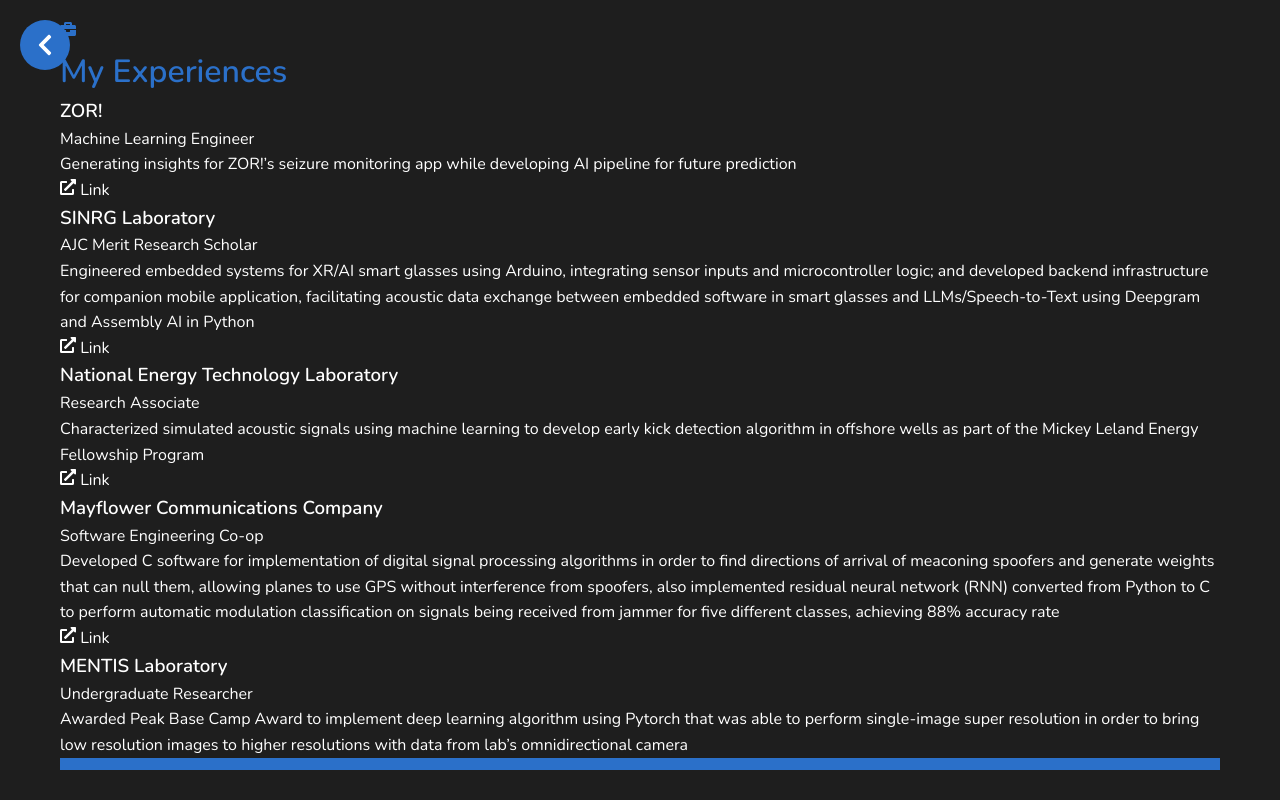
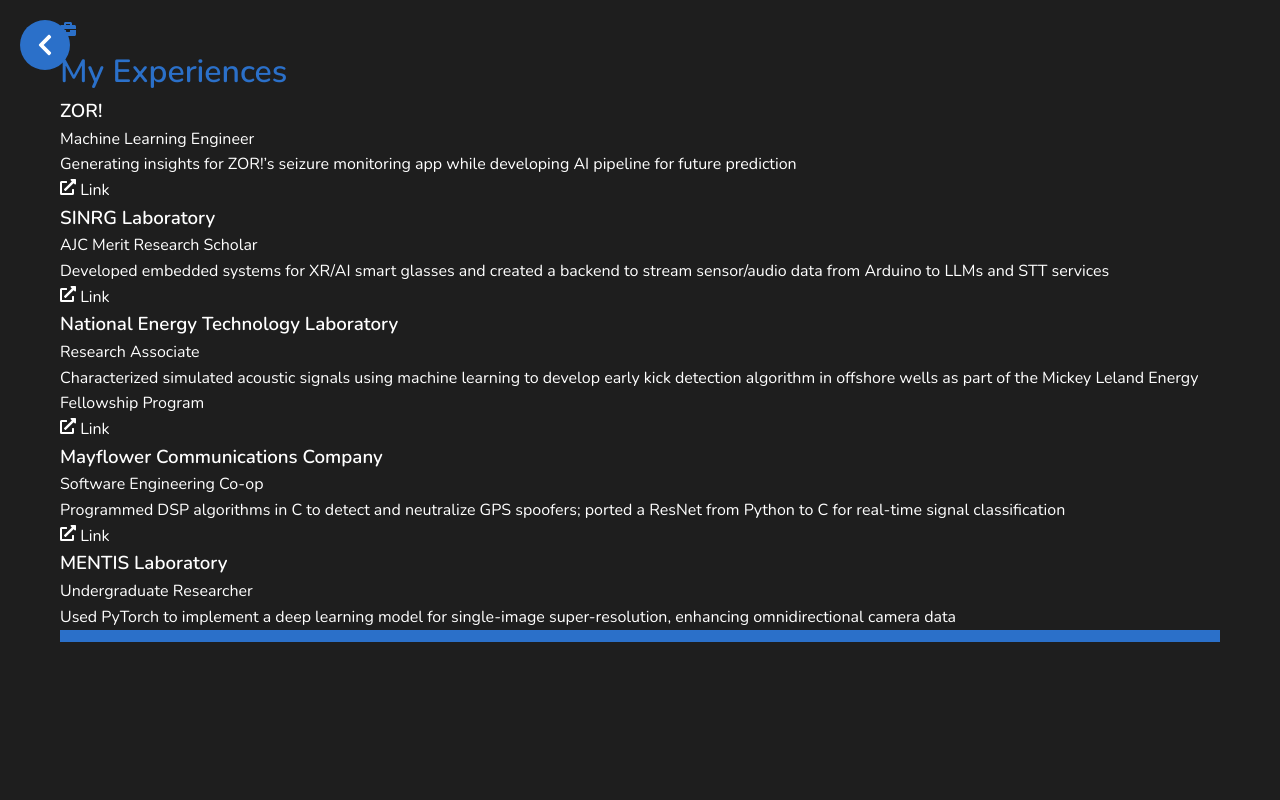
Before and after one commit to mattgar417/Personal-Website, a Next.js app: page /experiences in a window 1280 px wide. Built offline with nearby package versions, Linux system fonts and the light colour scheme.

Commit message:
Update experiences.tsx

```diff
--- a/pages/experiences.tsx
+++ b/pages/experiences.tsx
@@ -35,7 +35,7 @@
         {
             title: "SINRG Laboratory",
 	position: "AJC Merit Research Scholar",
-            description: "Engineered embedded systems for XR/AI smart glasses using Arduino, integrating sensor inputs and microcontroller logic; and developed backend infrastructure for companion mobile application, facilitating acoustic data exchange between embedded software in smart glasses and LLMs/Speech-to-Text using Deepgram and Assembly AI in Python",
+            description: "Developed embedded systems for XR/AI smart glasses and created a backend to stream sensor/audio data from Arduino to LLMs and STT services",
 	liveLink: "https://sinrg.org",
         },
         {
@@ -47,13 +47,13 @@
         {
             title: "Mayflower Communications Company",
 	position: "Software Engineering Co-op",
-            description: "Developed C software for implementation of digital signal processing algorithms in order to find directions of arrival of meaconing spoofers and generate weights that can null them, allowing planes to use GPS without interference from spoofers, also implemented residual neural network (RNN) converted from Python to C to perform automatic modulation classification on signals being received from jammer for five different classes, achieving 88% accuracy rate",
+            description: "Programmed DSP algorithms in C to detect and neutralize GPS spoofers; ported a ResNet from Python to C for real-time signal classification",
 	liveLink: "https://www.mayflowercom.com",
         },
         {
             title: "MENTIS Laboratory",
 	position: "Undergraduate Researcher",
-            description: "Awarded Peak Base Camp Award to implement deep learning algorithm using Pytorch that was able to perform single-image super resolution in order to bring low resolution images to higher resolutions with data from lab’s omnidirectional camera",
+            description: "Used PyTorch to implement a deep learning model for single-image super-resolution, enhancing omnidirectional camera data",
         }
     ];
 
```
